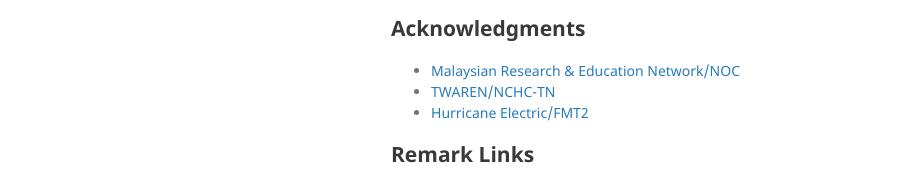
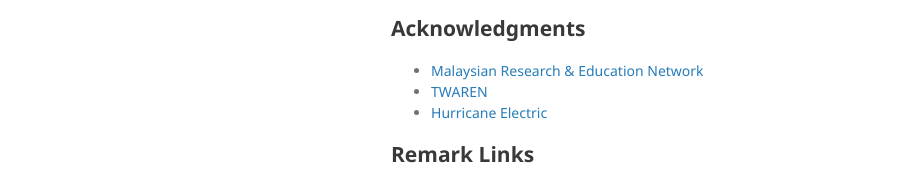
Before and after one commit to pwtsai/as9267, a plain HTML site: page index.html in a window 1280 px wide. Shown: the part 449-621 px from the top of the page, without its empty margins (179-1098 px from the left). Drawn offline with nearby package versions, Linux system fonts and the light colour scheme; no server answers.

Commit message:
Update index.html

```diff
--- a/index.html
+++ b/index.html
@@ -62,9 +62,9 @@
 			</ul>
 			<h2 id="acknowledgments">Acknowledgments</h2>
 			<ul>
-				<li><a href="http://www.myren.net.my/">Malaysian Research & Education Network/NOC</a></li>
-				<li><a href="https://www.twaren.net/english/">TWAREN/NCHC-TN</a></li>
-				<li><a href="https://bgp.he.net/" target="_blank">Hurricane Electric/FMT2</a></li>
+				<li><a href="http://www.myren.net.my/">Malaysian Research & Education Network</a></li>
+				<li><a href="https://www.twaren.net/english/">TWAREN</a></li>
+				<li><a href="https://bgp.he.net/" target="_blank">Hurricane Electric</a></li>
 			</ul>
 			<h2 id="remark-links">Remark Links</h2>
 			<ul>
```
